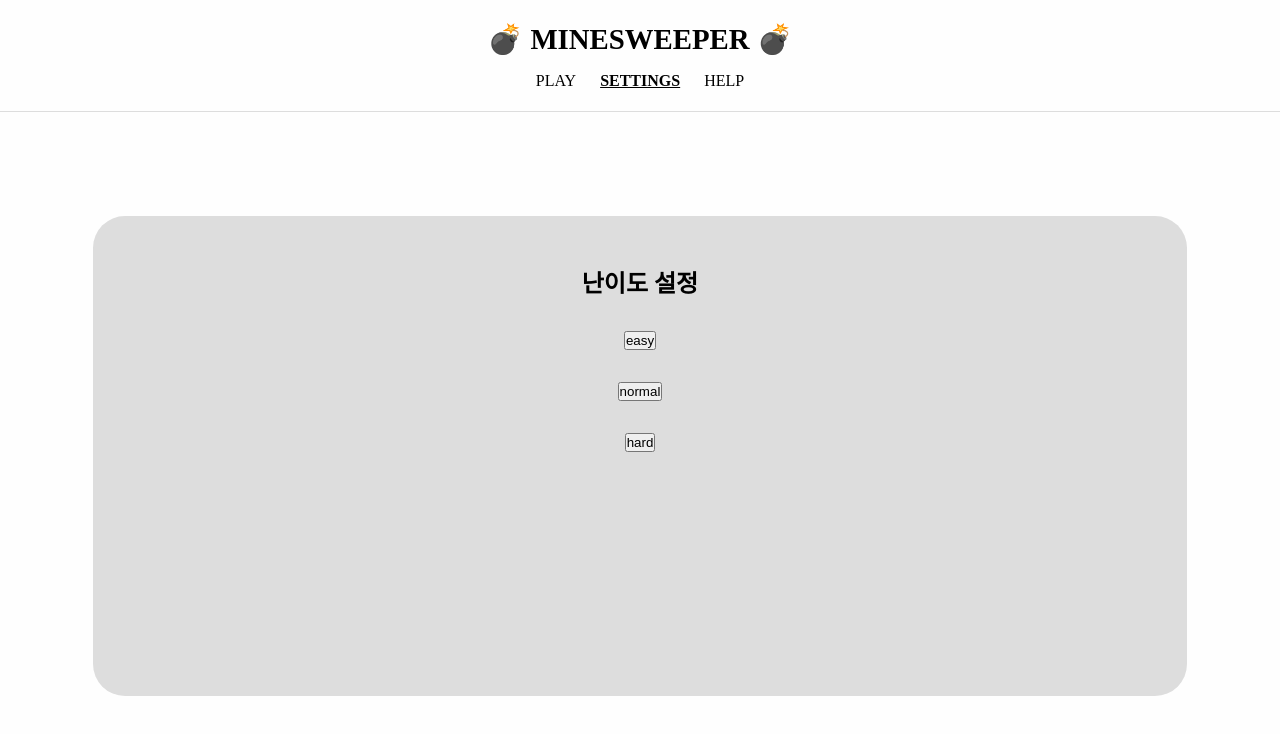
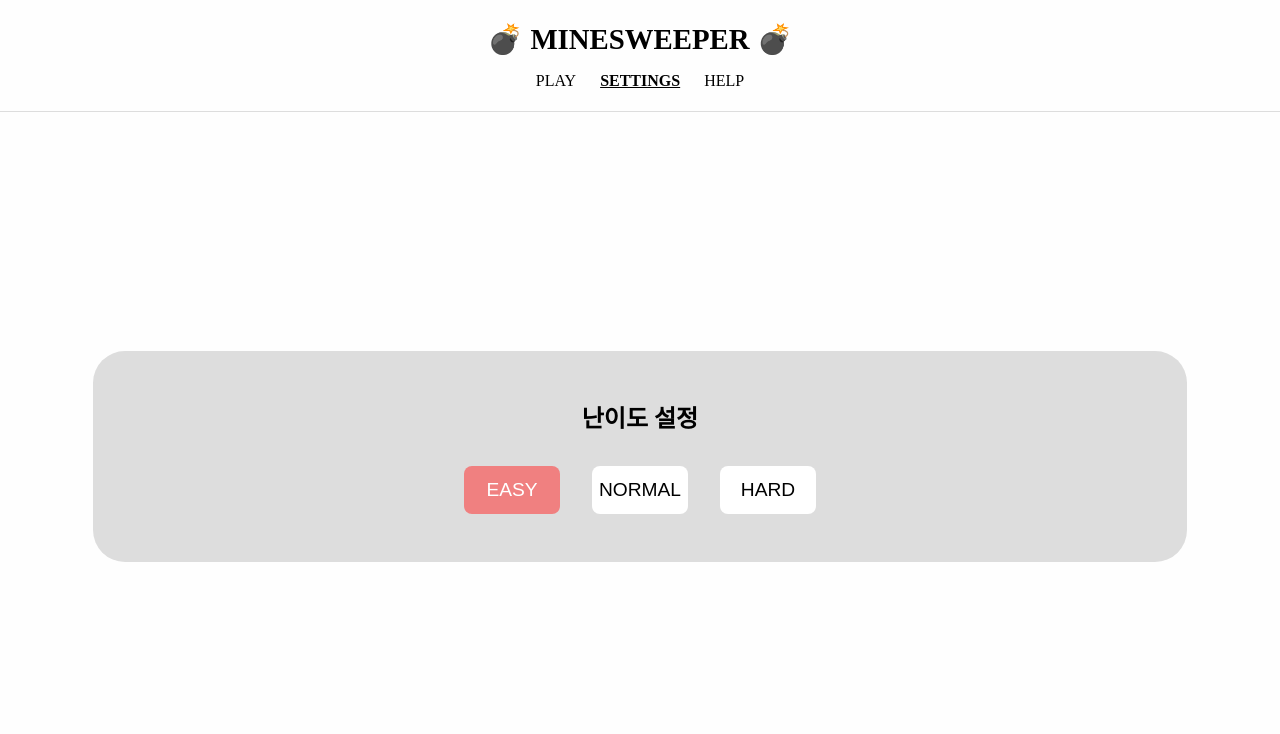
Before and after one commit to RoseJang2000/react-minesweeper-game, a React (Create React App) app: page /settings in a window 1280 px wide. Shown: the top 734 px of the page. Built offline with nearby package versions, Linux system fonts and the light colour scheme.

Commit message:
:lipstick: Design : 난이도 변경 버튼 디자인

```diff
--- a/src/pages/settings/Settings.tsx
+++ b/src/pages/settings/Settings.tsx
@@ -13,7 +13,7 @@ import {
   NORMAL_COL,
   NORMAL_ROW,
 } from 'utils/constants';
-import { SettingsWrapper } from './SettingsStyle';
+import { SettingsWrapper, StyledButton } from './SettingsStyle';
 
 interface DifficultyOptions {
   type: string;
@@ -67,17 +67,19 @@ const Settings = () => {
     <Layout>
       <SettingsWrapper>
         <h1 className="content-title">난이도 설정</h1>
+        <div className="content-buttons-wrapper">
           {difficulty.map((item) => (
-          <button
+            <StyledButton
               key={item.type}
-            className={currentDifficulty === item.type ? 'active' : ''}
+              className={currentDifficulty === item.type ? 'btn-selected' : ''}
               onClick={() => {
                 handleChangeDifficulty(item);
               }}
             >
               {item.type}
-          </button>
+            </StyledButton>
           ))}
+        </div>
       </SettingsWrapper>
     </Layout>
   );
--- a/src/pages/settings/SettingsStyle.ts
+++ b/src/pages/settings/SettingsStyle.ts
@@ -2,11 +2,38 @@ import { Wrapper } from 'pages/help/HelpStyle';
 import styled from 'styled-components';
 
 const SettingsWrapper = styled(Wrapper)`
-  min-height: 30rem;
   .content-title {
     text-align: center;
     font-size: 1.5rem;
   }
+  .content-buttons-wrapper {
+    width: 100%;
+    display: flex;
+    justify-content: center;
+    gap: 2rem;
+  }
 `;
 
-export { SettingsWrapper };
+const StyledButton = styled.button`
+  width: 6rem;
+  height: 3rem;
+  display: flex;
+  align-items: center;
+  justify-content: center;
+  background-color: #fff;
+  border: none;
+  border-radius: 0.5rem;
+  font-size: 1.2rem;
+  text-transform: uppercase;
+  cursor: pointer;
+
+  &.btn-selected {
+    background-color: lightcoral;
+    color: #fff;
+  }
+  :hover {
+    filter: brightness(0.9);
+  }
+`;
+
+export { SettingsWrapper, StyledButton };
```
Lines whose indentation alone changed are shown as unchanged.
